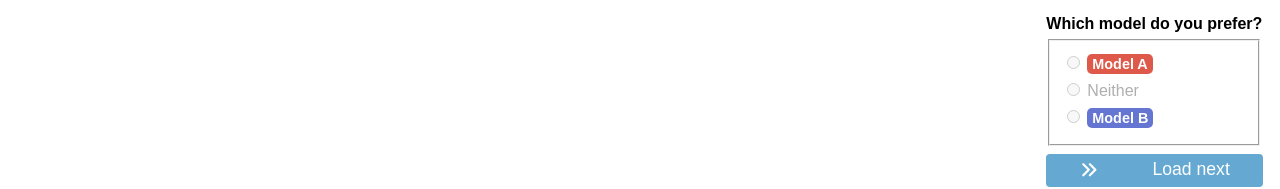
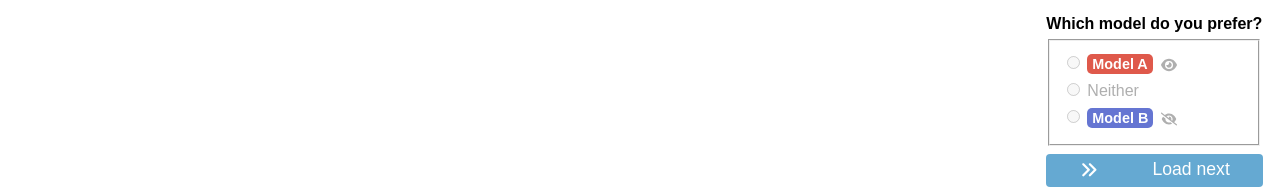
Before and after one commit to PaulErpen/eval-viewer, a React (Vite) app: page / in a window 1280 px wide. Shown: the part 594-783 px from the top of the page. Built offline with nearby package versions, Linux system fonts and the light colour scheme; no server answers.

Commit message:
Add eye helpers

```diff
--- a/src/components/eval-handler/eval-handler.tsx
+++ b/src/components/eval-handler/eval-handler.tsx
@@ -115,6 +115,7 @@ export const EvalHandler = () => {
                 value={rating}
                 setValue={setRating}
                 disabled={!seenBothModels || isLoading}
+                showFirstModel={showFirstModel}
               />
             </div>
             <button
--- a/src/components/iqa-select/iqa-select.scss
+++ b/src/components/iqa-select/iqa-select.scss
@@ -19,5 +19,10 @@
 
   label {
     margin-left: 4px;
+
+    svg {
+      vertical-align: middle;
+      margin-left: 8px;
+    }
   }
 }
--- a/src/components/iqa-select/iqa-select.tsx
+++ b/src/components/iqa-select/iqa-select.tsx
@@ -1,3 +1,4 @@
+import { FaEye, FaEyeSlash } from "react-icons/fa6";
 import { RatingType } from "../../model/rating";
 import { ModelLozenge } from "../lozenge/model-lozenge";
 import "./iqa-select.scss";
@@ -7,6 +8,7 @@ export interface IQASelectProps {
   value: RatingType | null;
   setValue: (value: RatingType) => void;
   disabled: boolean;
+  showFirstModel: boolean;
 }
 
 export const IQASelect = ({
@@ -14,6 +16,7 @@ export const IQASelect = ({
   value,
   setValue,
   disabled,
+  showFirstModel,
 }: IQASelectProps) => {
   return (
     <div className={"iqa-select" + (disabled ? " disabled" : "")}>
@@ -36,6 +39,8 @@ export const IQASelect = ({
           />
           <label htmlFor="first">
             <ModelLozenge showFirstModel={true} />
+            {showFirstModel && <FaEye />}
+            {!showFirstModel && <FaEyeSlash />}
           </label>
         </div>
         <div
@@ -72,6 +77,8 @@ export const IQASelect = ({
           />
           <label htmlFor="Fair">
             <ModelLozenge showFirstModel={false} />
+            {!showFirstModel && <FaEye />}
+            {showFirstModel && <FaEyeSlash />}
           </label>
         </div>
       </fieldset>
```
